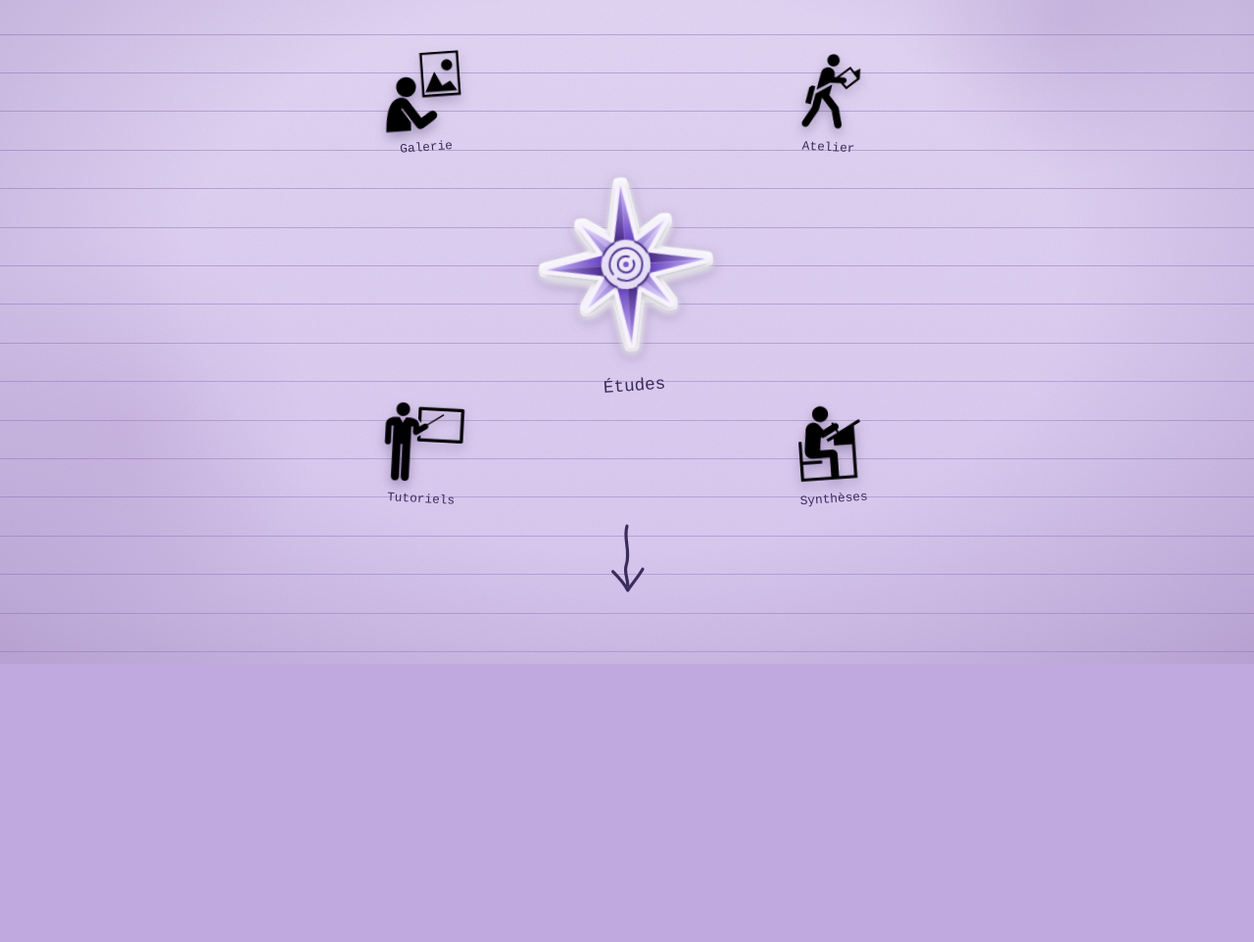
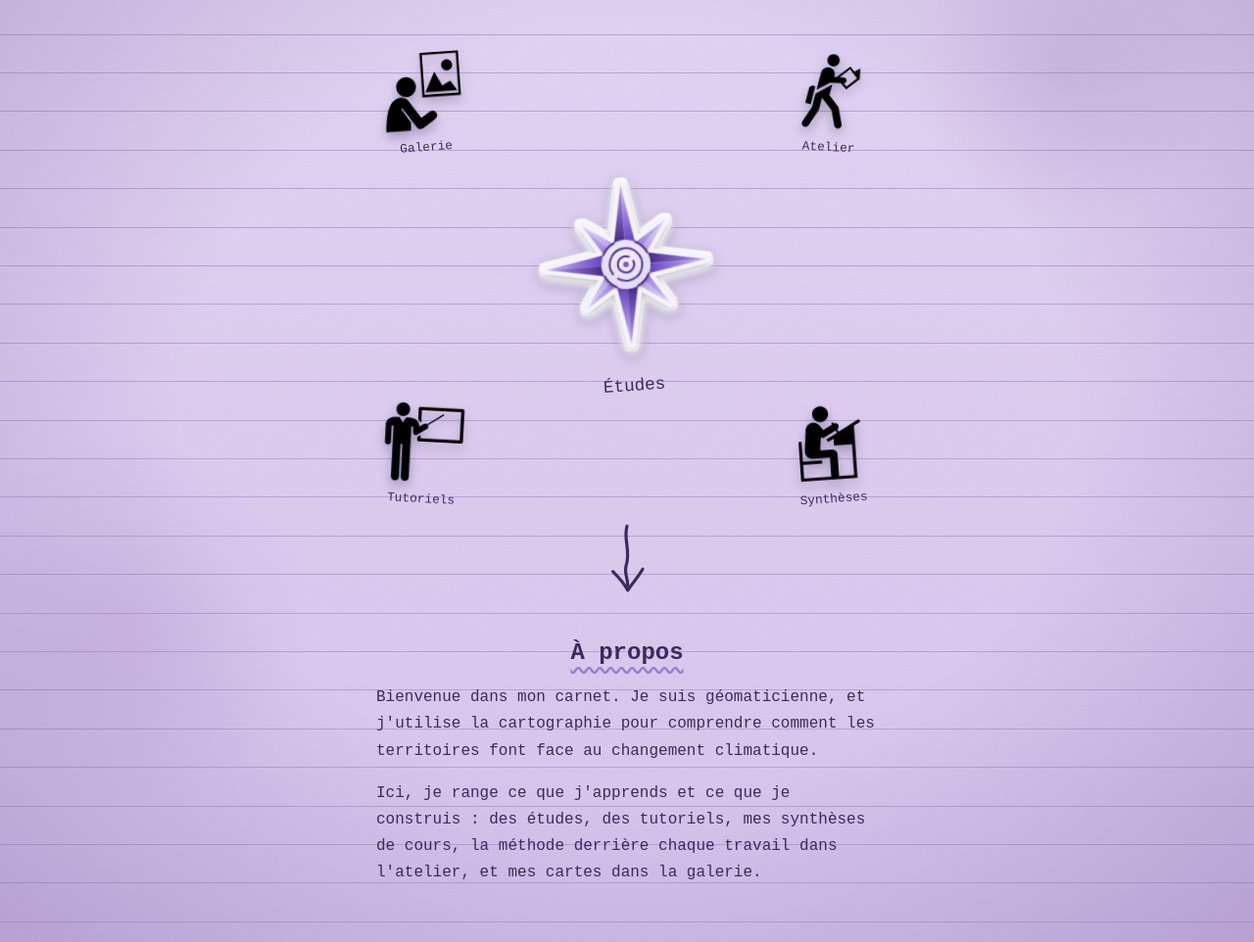
Before and after one commit to ella-des-cartes/elladescartes, a plain HTML site: page index.html in a window 1280 px wide. Shown: the part 122-1084 px from the top of the page at 98% size. Before the commit the page ends 800 px from the top, so only its background shows below. Drawn offline with Linux system fonts and the light colour scheme; a web font is replaced by a local one.

Commit message:
Update index.html

```diff
--- a/index.html
+++ b/index.html
@@ -7,7 +7,7 @@
   <link href="https://fonts.googleapis.com/css2?family=LXGW+WenKai+Mono+TC&display=swap" rel="stylesheet">
 
   <style>
-    html { background: #BFA9DF; }
+    html { background: #BFA9DF; scroll-behavior: smooth; }
     body {
       margin: 0;
       color: #3B2A5C;
@@ -97,9 +97,13 @@
         drop-shadow(0 3px 6px rgba(59, 42, 92, 0.3));
     }
 
+    .fleche-lien {
+      display: block;
+      width: 3rem;
+      margin: 1rem auto 0;
+    }
     .fleche {
       display: block;
-      margin: 1rem auto 0;
       width: 3rem;
       height: 4.5rem;
       fill: none;
@@ -112,6 +116,22 @@
     @keyframes rebond {
       0%, 100% { transform: translateY(0); }
       50% { transform: translateY(8px); }
+    }
+
+    .apropos {
+      margin-top: 3rem;
+      scroll-margin-top: 2rem;
+    }
+    .apropos h2 {
+      font-size: 1.5rem;
+      margin: 0 0 1.2rem;
+      text-decoration: underline wavy #9B7BD0;
+      text-underline-offset: 0.5rem;
+    }
+    .apropos p {
+      margin: 0 0 1rem;
+      line-height: 1.7;
+      text-align: left;
     }
   </style>
 </head>
@@ -130,10 +150,18 @@
         <a href="#" class="objet bd"><img class="dessin" src="images/synthese-1.svg" alt=""><span class="nom">Synthèses</span></a>
       </div>
 
-      <svg class="fleche" viewBox="0 0 60 90" aria-hidden="true">
-        <path d="M30 4 C25 20, 35 36, 29 54 C26 63, 31 70, 31 80" />
-        <path d="M12 62 C19 69, 26 76, 31 86 C37 77, 44 69, 50 59" />
-      </svg>
+      <a href="#apropos" class="fleche-lien" aria-label="Aller à la section À propos">
+        <svg class="fleche" viewBox="0 0 60 90" aria-hidden="true">
+          <path d="M30 4 C25 20, 35 36, 29 54 C26 63, 31 70, 31 80" />
+          <path d="M12 62 C19 69, 26 76, 31 86 C37 77, 44 69, 50 59" />
+        </svg>
+      </a>
+
+      <section class="apropos" id="apropos">
+        <h2>À propos</h2>
+        <p>Bienvenue dans mon carnet. Je suis géomaticienne, et j'utilise la cartographie pour comprendre comment les territoires font face au changement climatique.</p>
+        <p>Ici, je range ce que j'apprends et ce que je construis : des études, des tutoriels, mes synthèses de cours, la méthode derrière chaque travail dans l'atelier, et mes cartes dans la galerie.</p>
+      </section>
     </div>
   </main>
 </body>
```
